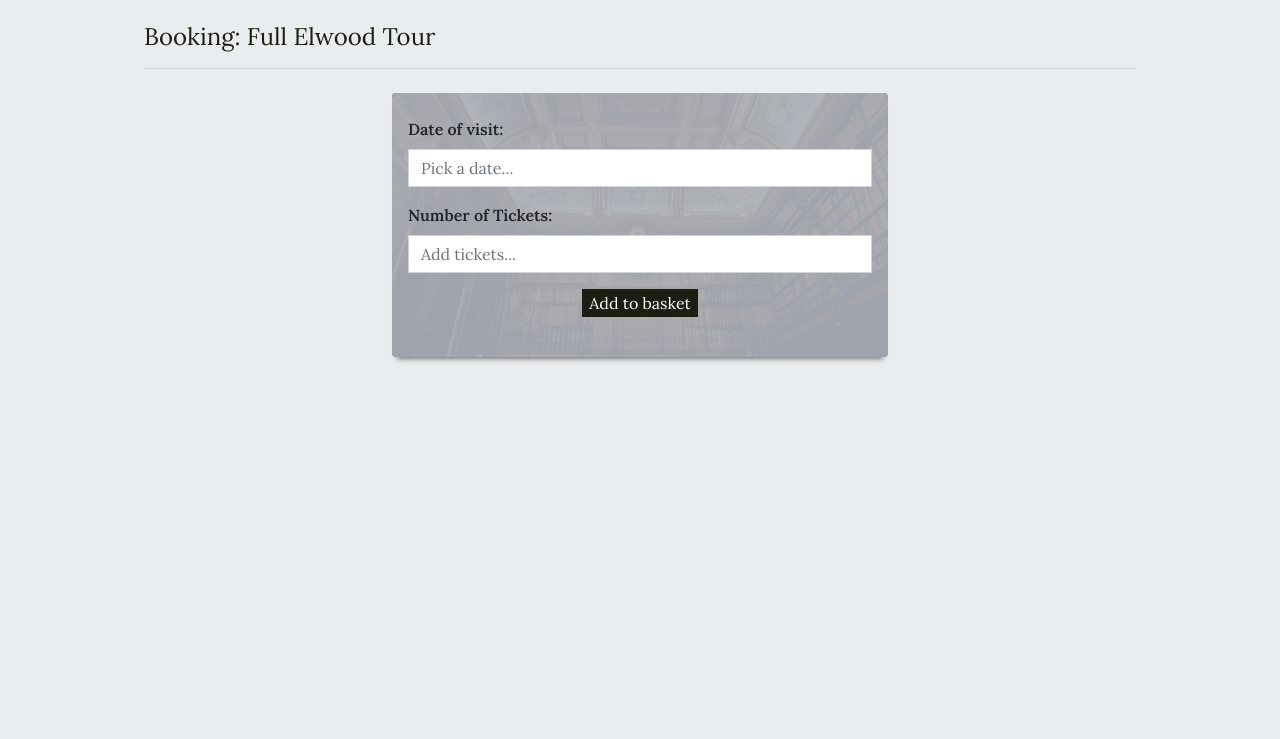
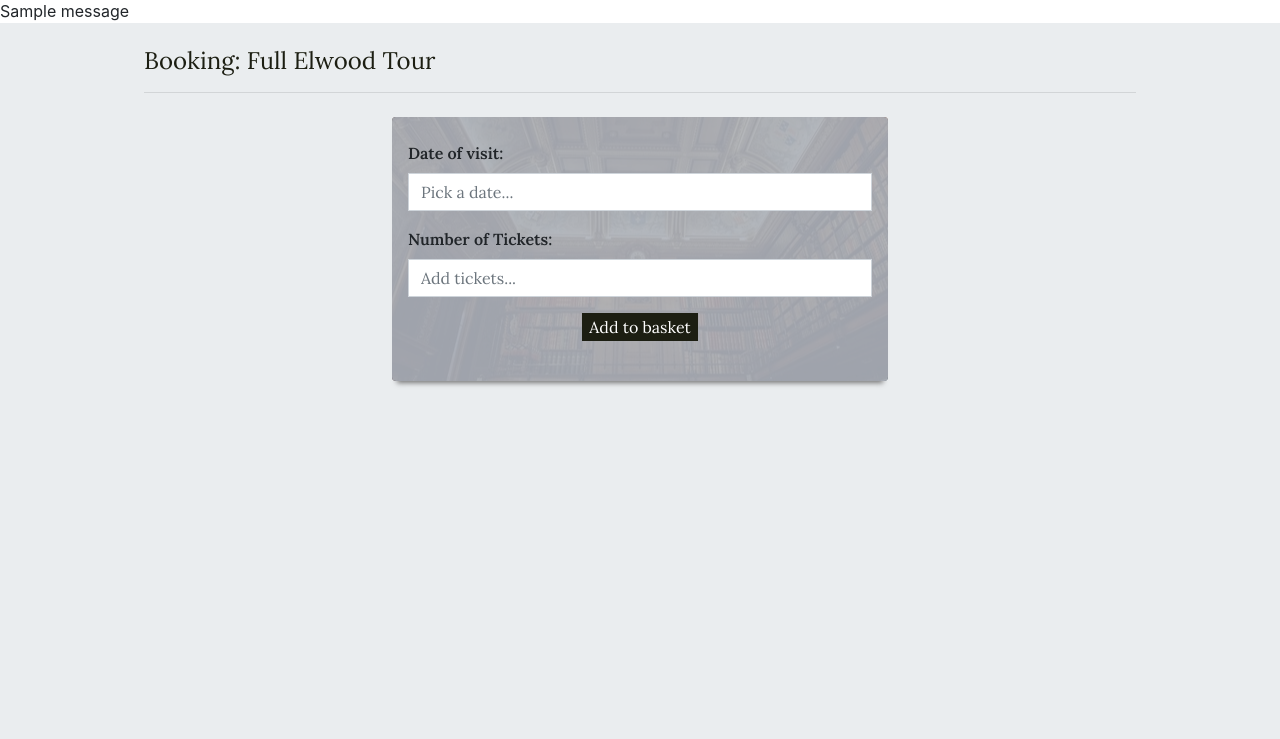
Before and after one commit to SDGreen/elwood-castle, a Django app: page /events/book/1/ in a window 1280 px wide. Shown: the part 85-824 px from the top of the page. Before the commit the page ends 447 px from the top, so only its background shows below. Run offline with Django 3.2, Linux system fonts and the light colour scheme; data comes from the database, SQL or seed files in the repository; both versions use the stored data as it was after the commit; one stand-in notice (Sample message) is shown; some web fonts are replaced.

Commit message:
message storage added into settings

```diff
--- a/basket/views.py
+++ b/basket/views.py
@@ -70,3 +70,4 @@ def remove_from_basket(request, event_id):
     except Exception as e:
         messages.error(request, f'''There was a problem removing this event from you bag:
                                     {e}''')
+        return HttpResponse(status=500)
--- a/elwood_castle/settings.py
+++ b/elwood_castle/settings.py
@@ -63,6 +63,8 @@ EMAIL_BACKEND = ('django.core.mail.backends.console.EmailBackend')
 
 LOGIN_URL = ('/account/login')
 LOGIN_REDIRECT_URL = ('/')
+
+MESSAGE_STORAGE = 'django.contrib.messages.storage.session.SessionStorage'
 
 MIDDLEWARE = [
     'django.middleware.security.SecurityMiddleware',
--- a/templates/base.html
+++ b/templates/base.html
@@ -74,17 +74,6 @@
                         </a>
                     </li>
                 </ul>
-
-
-
-
-
-
-
-
-
-
-
                 <div class=" order-lg-1 collapse navbar-collapse" id="navbarText">
                     <ul class="navbar-nav ml-auto heading-text">
                         <li class="nav-item active">
@@ -113,9 +102,17 @@
 
         <!--padding against fixed header here-->
         <div id="banner">
-        {% block header %}
-        {% endblock %}
+            {% block header %}
+            {% endblock %}
         </div>
+
+
+        <div class="message-box">
+            {% for message in messages %}
+                {{ message }}
+            {% endfor %}
+        </div>
+
 
         <div id="block-content">
             {% block content %}
```
Also changed, not shown: db.sqlite3.
